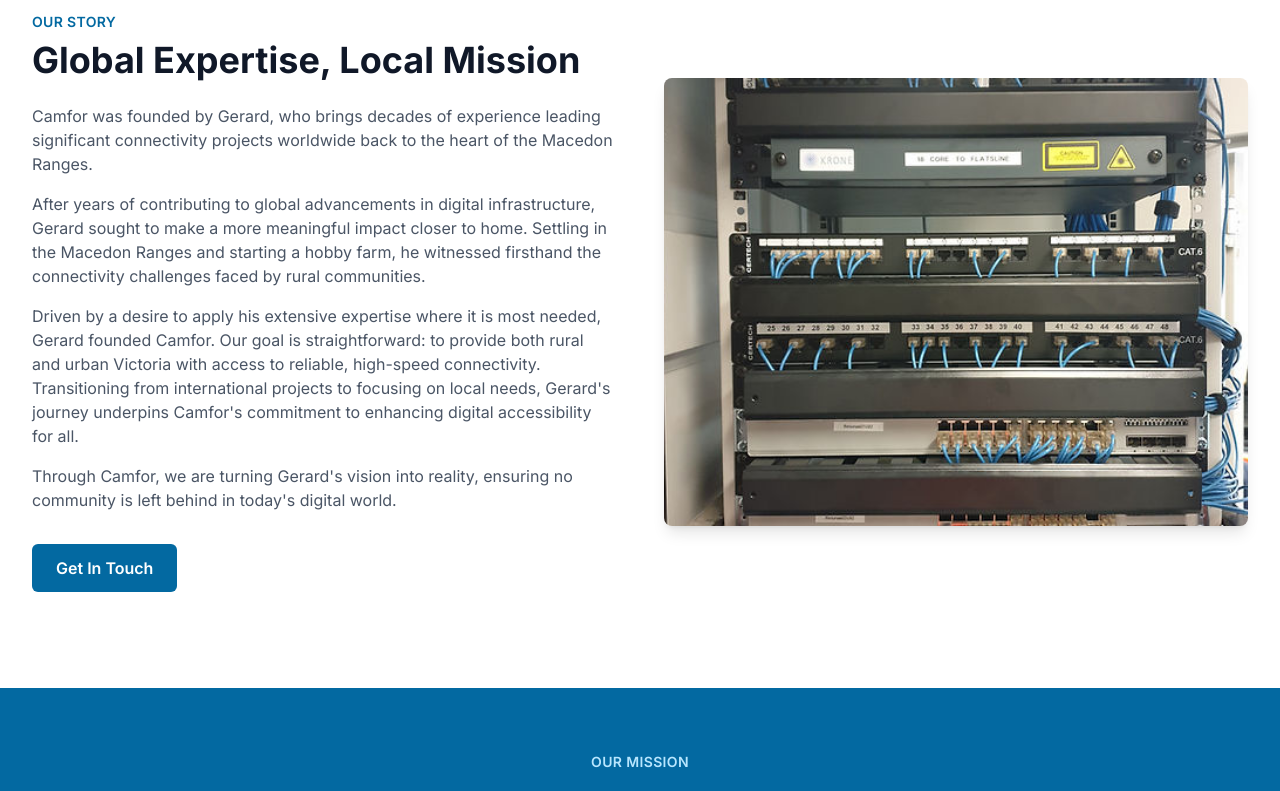
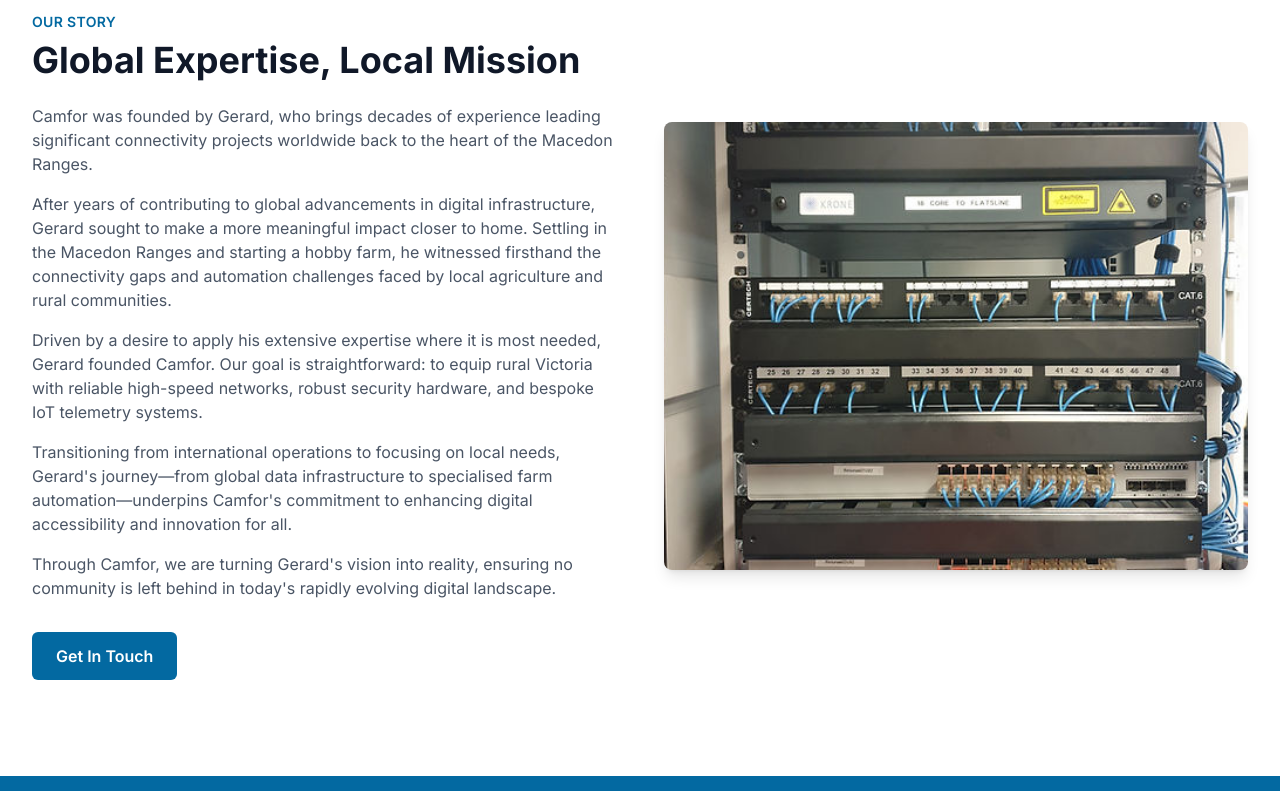
Before and after one commit to CamforIT/camfor.com.au, a Next.js app: page /about in a window 1280 px wide. Shown: the part 612-1403 px from the top of the page. Built offline with nearby package versions, Linux system fonts and the light colour scheme.

Commit message:
feat: weave IoT and hardware engineering into founder story

```diff
--- a/src/app/about/page.tsx
+++ b/src/app/about/page.tsx
@@ -83,22 +83,25 @@ export default function AboutPage() {
                   After years of contributing to global advancements in digital
                   infrastructure, Gerard sought to make a more meaningful impact closer to
                   home. Settling in the Macedon Ranges and starting a hobby farm,
-                  he witnessed firsthand the connectivity challenges faced by
-                  rural communities.
+                  he witnessed firsthand the connectivity gaps and automation challenges faced by
+                  local agriculture and rural communities.
                 </p>
                 <p>
                   Driven by a desire to apply his extensive expertise where
                   it is most needed, Gerard founded Camfor. Our goal is
-                  straightforward: to provide both rural and urban Victoria with access
-                  to reliable, high-speed connectivity. Transitioning from
-                  international projects to focusing on local needs,
-                  Gerard&apos;s journey underpins Camfor&apos;s commitment to
-                  enhancing digital accessibility for all.
+                  straightforward: to equip rural Victoria with reliable high-speed networks,
+                  robust security hardware, and bespoke IoT telemetry systems.
+                </p>
+                <p>
+                  Transitioning from international operations to focusing on local needs,
+                  Gerard&apos;s journey—from global data infrastructure to specialised
+                  farm automation—underpins Camfor&apos;s commitment to
+                  enhancing digital accessibility and innovation for all.
                 </p>
                 <p>
                   Through Camfor, we are turning Gerard&apos;s vision into
                   reality, ensuring no community is left behind in today&apos;s
-                  digital world.
+                  rapidly evolving digital landscape.
                 </p>
               </div>
               <Link
```
